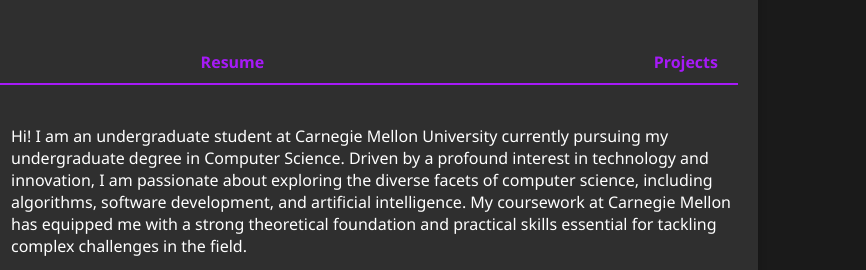
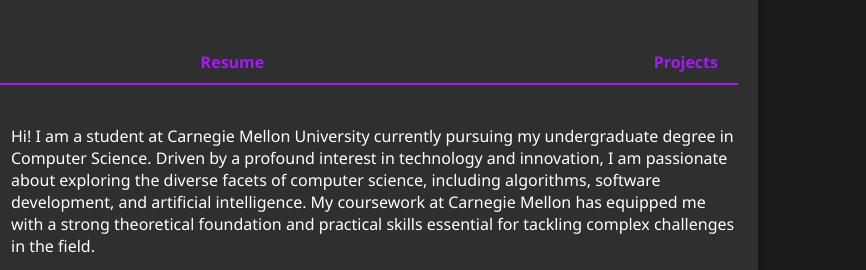
Before and after one commit to ShreeyaGopakumar/ShreeyaGopakumar.github.io, a plain HTML site: page index.html in a window 1280 px wide. Shown: the part 190-460 px from the top of the page, 414-1280 px from the left. Drawn offline with Linux system fonts and the light colour scheme.

Commit message:
Update index.html

```diff
--- a/index.html
+++ b/index.html
@@ -158,7 +158,7 @@
                 </a>
                 </div>
 
-                <p>Hi! I am an undergraduate student at Carnegie Mellon University currently pursuing my undergraduate degree in Computer Science. Driven by a profound interest in technology and innovation, I am passionate about exploring the diverse facets of computer science, including algorithms, software development, and artificial intelligence. My coursework at Carnegie Mellon has equipped me with a strong theoretical foundation and practical skills essential for tackling complex challenges in the field.
+                <p>Hi! I am a student at Carnegie Mellon University currently pursuing my undergraduate degree in Computer Science. Driven by a profound interest in technology and innovation, I am passionate about exploring the diverse facets of computer science, including algorithms, software development, and artificial intelligence. My coursework at Carnegie Mellon has equipped me with a strong theoretical foundation and practical skills essential for tackling complex challenges in the field.
 
                     <p>I am actively seeking opportunities to deepen my understanding and contribute to advancements in computer science. I am eager to explore research opportunities that align with my interests, particularly in areas such as machine learning or cybersecurity.
 
```
